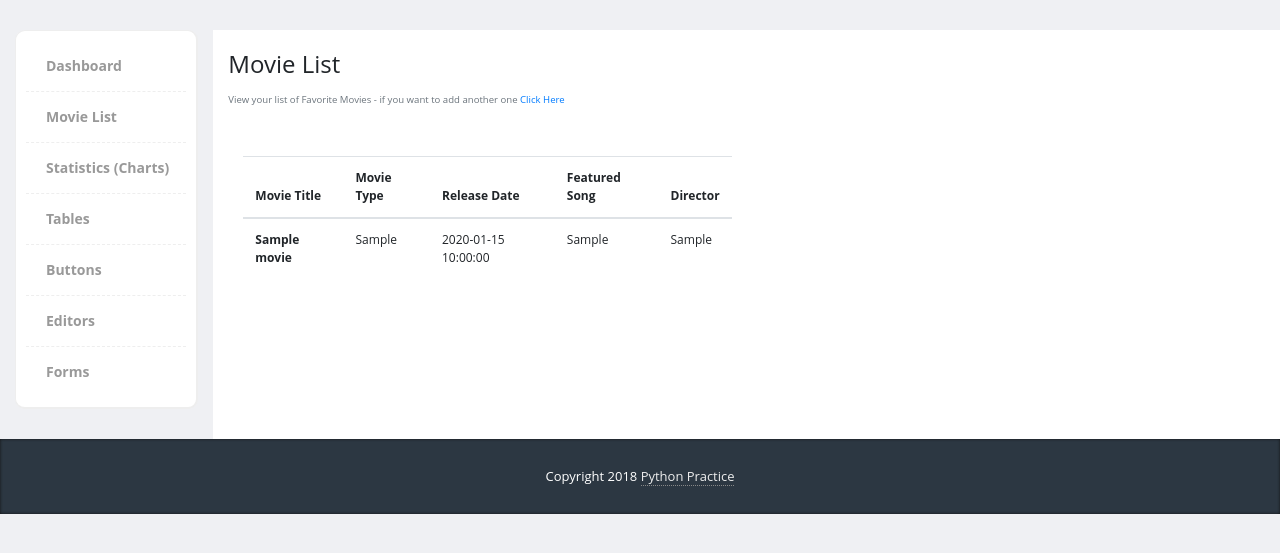
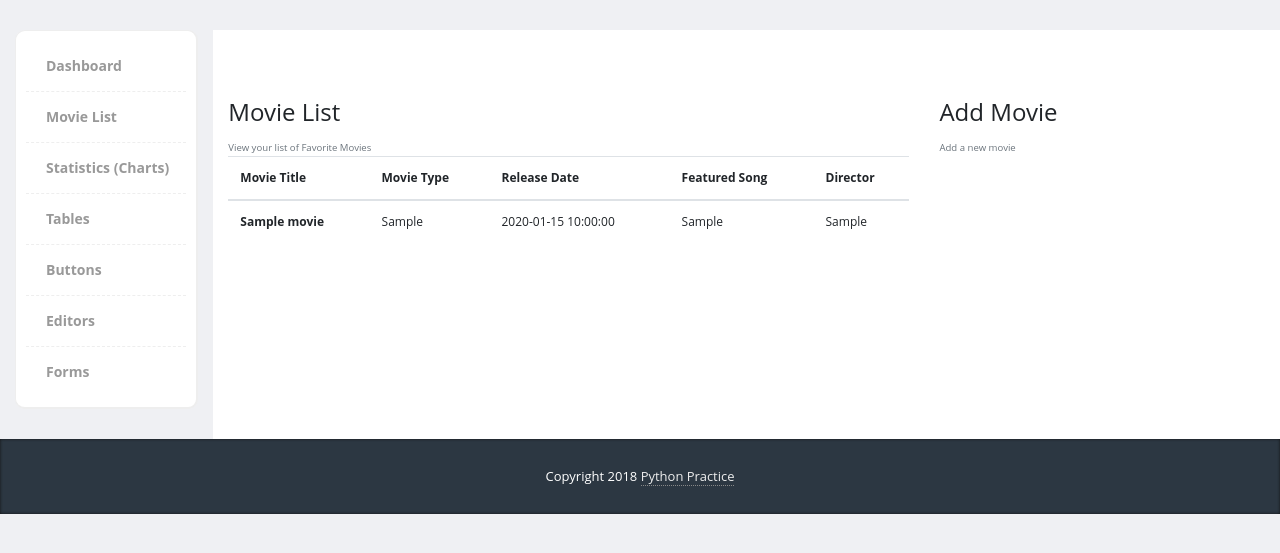
Before and after one commit to mighty-timedude/pythonpractice, a Flask app: template templates/movielist.html in a window 1280 px wide. Shown: the part 50-603 px from the top of the page. Run offline with Flask 2, Linux system fonts and the light colour scheme; the template is opened without the code that fills it: most values are stand-ins (such as "Sample title", 1, 10 or a date in 2020); some libraries are stand-ins or nearby versions.

Commit message:
modified the movielist.html to have a side column, where i will add a form to append the input onto the dictionary

```diff
--- a/main.py
+++ b/main.py
@@ -13,8 +13,8 @@ movies = [{'mTitle': 'Armageddon', 'mType': 'Disaster Film/Thriller', 'mreleaseD
 def inject_now():
     return {'now': datetime.utcnow()}
 
+@app.route('/dashboard')
 @app.route('/')
-@app.route('/dashboard')
 def index():
 	return render_template('index.html', title='DashBoard')
 
--- a/templates/movielist.html
+++ b/templates/movielist.html
@@ -1,9 +1,10 @@
 {% extends 'layout.html' %}
 {% block content %}
 	<div class="col-md-12">
+		<div class="row">
+			<div class="col-md-8 mt-5">
 				<legend class="mt-3">Movie List</legend>
-			<small class="text-muted"> View your list of Favorite Movies - if you want to add another one <a href="#">Click Here</a></small>
-					<div class="col-md-6 mt-5">
+					<small class="text-muted border-bottom-0 border-dark"> View your list of Favorite Movies</small>
 								<table class="table table-hover">
 								  <thead>
 								    <tr>
@@ -28,5 +29,11 @@
 								  </tbody>
 								</table>
 			</div>
+			<div class="col-md-4 mt-5">
+				<legend class="mt-3">Add Movie</legend>
+					<small class="text-muted border-bottom-0 border-dark"> Add a new movie</small>
+
+			</div>
+		</div>
 	</div>
 {% endblock %}
```
Lines whose indentation alone changed are shown as unchanged.
